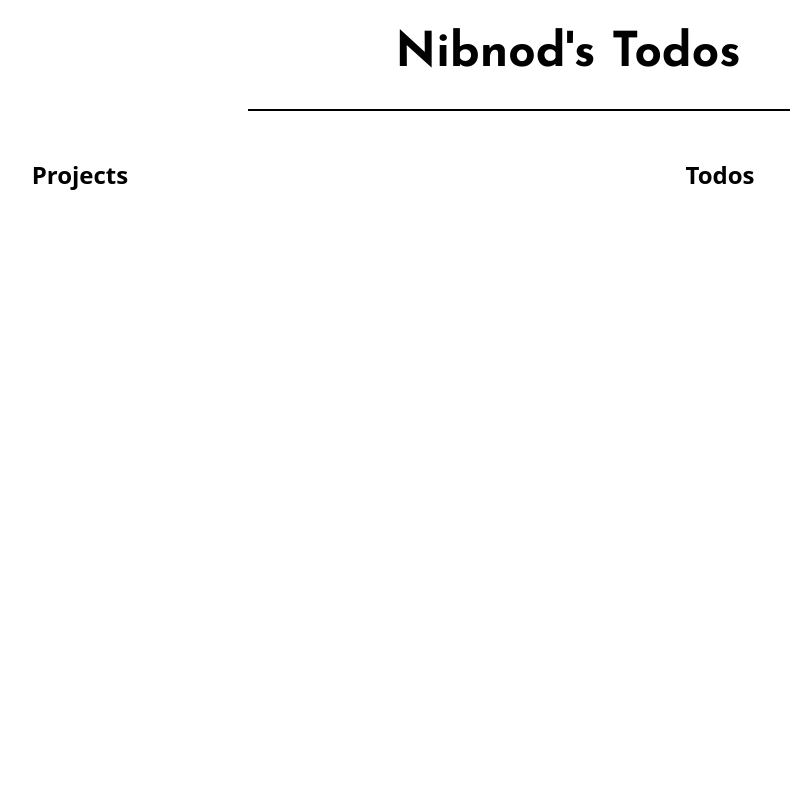
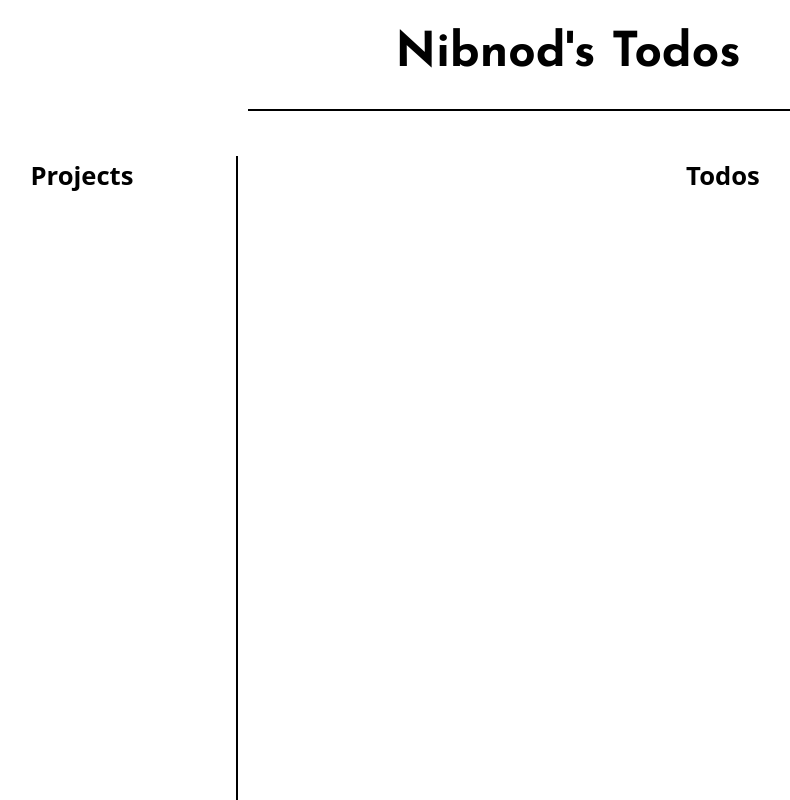
Before and after one commit to nibblenod/Todo-List, a website built with webpack: page src/template.html in a window 1280 px wide. Shown: the whole page, without its empty margins (72-862 px from the left). Built offline with nearby package versions, Linux system fonts and the light colour scheme.

Commit message:
Basic layout ready for dynamic elements to be added

```diff
--- a/src/styles.css
+++ b/src/styles.css
@@ -6,15 +6,12 @@
     box-sizing: border-box;
 }
 
-:root {
-
-}
-
 html,
 body {
     font-family: 'Open Sans', sans-serif;
     line-height: 1.6;
     scroll-behavior: smooth;
+    height: 100vh;
 }
 
 a {
@@ -43,12 +40,17 @@ header {
 
 main {
     display: flex;
+    height: calc(100% - 9.7rem);
 }
 main h2 {
     text-align: center;
+    font-size: 1.6rem;
 }
 aside {
     flex-grow: 0.8;
+    border-right: 2px solid black;
+    height: 100%;
+    position: sticky;
 }
 section {
     flex-grow: 3.5;
```
Also changed, not shown: src/template.html (+1 -0 lines).
